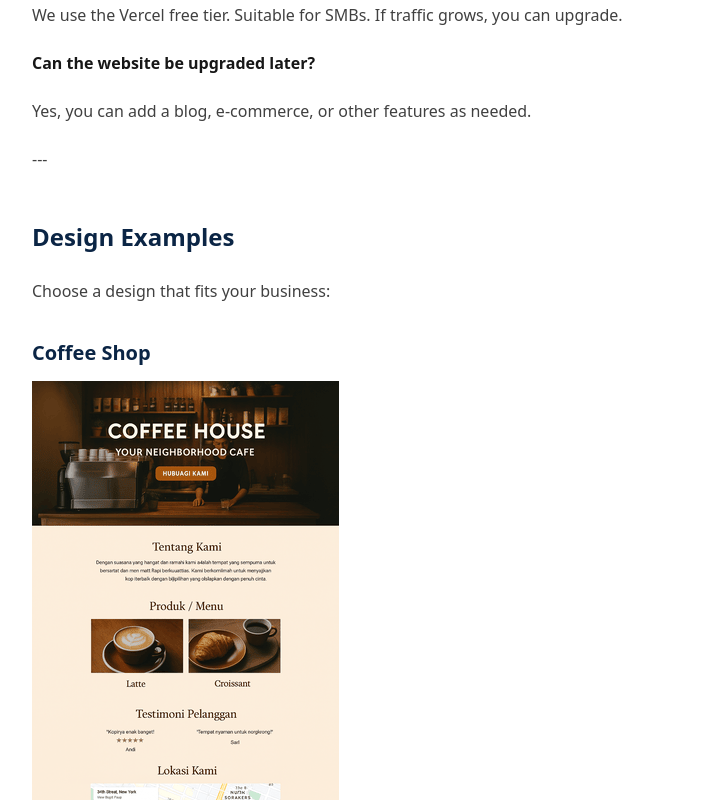
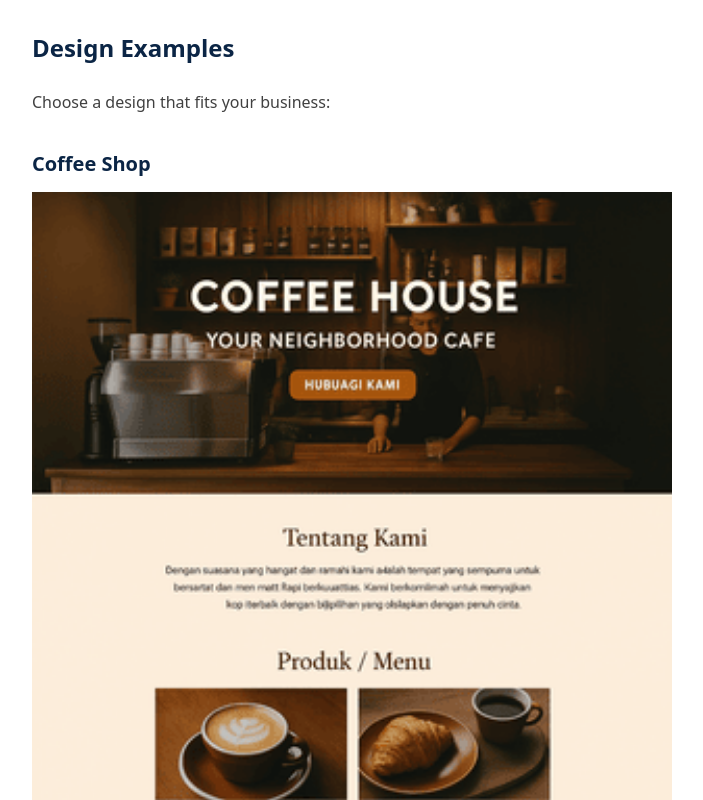
Before and after one commit to InfoStream-Solution/sinarsolusi, a Next.js app: page /en/offers/website-development in a window 1280 px wide. Shown: the part 2000-2800 px from the top of the page, without its empty margins (0-703 px from the left). Built offline with nearby package versions, Linux system fonts and the light colour scheme.

Commit message:
Enhance image responsiveness and add carousel gallery with hover swap feature

```diff
--- a/src/app/[locale]/(site)/offers/[slug]/page.tsx
+++ b/src/app/[locale]/(site)/offers/[slug]/page.tsx
@@ -1,6 +1,7 @@
 import Image from "next/image";
 import { notFound } from "next/navigation";
 import { getOfferByLocaleSlug, getLocalizedOffers } from "@/lib/content";
+import { GalleryMedia } from "./GalleryMedia";
 
 export const revalidate = false;
 
@@ -18,41 +19,23 @@ export default async function OfferDetail({ params }: { params: Promise<{ locale
   const { locale, slug } = await params;
   const offer = getOfferByLocaleSlug(locale, slug);
   if (!offer) return notFound();
+  const items = offer.images.map((full, i) => ({
+    full,
+    thumb: offer.thumbnails[i] || full,
+    alt: `${offer.title} ${i + 1}`,
+  }));
   return (
     <section className="container py-16 md:py-20">
       <h1 className="text-3xl md:text-4xl font-bold text-[color:var(--brand-navy)]">{offer.title}</h1>
       {offer.description && <p className="mt-2 text-neutral-700">{offer.description}</p>}
 
-      {offer.thumbnails.length > 0 && (
-        <div className="mt-8 grid sm:grid-cols-2 lg:grid-cols-3 gap-6">
-          {offer.thumbnails.map((t, i) => {
-            const thumb = t || offer.images[i] || "/vercel.svg";
-            const full = offer.images[i] || thumb;
-            return (
-              <div key={i} className="group relative aspect-[4/3] rounded-lg overflow-hidden border bg-neutral-50">
-                <Image
-                  src={thumb}
-                  alt={`${offer.title} ${i + 1} thumbnail`}
-                  fill
-                  sizes="(min-width: 1024px) 33vw, (min-width: 640px) 50vw, 100vw"
-                  className="object-cover transition-opacity duration-200 opacity-100 group-hover:opacity-0"
-                />
-                <Image
-                  src={full}
-                  alt={`${offer.title} ${i + 1} full`}
-                  fill
-                  sizes="(min-width: 1024px) 33vw, (min-width: 640px) 50vw, 100vw"
-                  className="object-cover transition-opacity duration-200 opacity-0 group-hover:opacity-100"
-                />
-              </div>
-            );
-          })}
-        </div>
+      {items.length > 0 && (
+        <GalleryMedia items={items} layout="carousel" hoverSwap={true} aspect="4/3" />
       )}
 
       {offer.body && (
         <article
-          className="prose prose-neutral max-w-none mt-10 prose-headings:text-[color:var(--brand-navy)]"
+          className="prose prose-neutral max-w-none mt-10 prose-headings:text-[color:var(--brand-navy)] prose-img:w-full prose-img:h-auto"
           dangerouslySetInnerHTML={{ __html: markdownToHtml(offer.body) }}
         />
       )}
--- a/src/app/globals.css
+++ b/src/app/globals.css
@@ -69,3 +69,17 @@ body {
 .container {
   @apply mx-auto px-4 sm:px-6 lg:px-8;
 }
+
+/* Make markdown images responsive and cap thumbnails */
+.prose img {
+  height: auto;
+  max-width: 100%;
+}
+.prose img[src*="/thumbnail/"] {
+  max-width: 480px;
+}
+@media (min-width: 640px) {
+  .prose img[src*="/thumbnail/"] {
+    max-width: 640px;
+  }
+}
--- a/src/content/offers/website-development/index.md
+++ b/src/content/offers/website-development/index.md
@@ -15,6 +15,9 @@ images:
   - "/offers/website-development/design-coconut-exporter.png"
   - "/offers/website-development/design-rubber-exporter.png"
   - "/offers/website-development/design-corporate.png"
+galleryLayout: "carousel"
+hoverSwap: true
+aspect: "4/3"
 ---
 
 # 🌐 Jasa Pembuatan Website Landing Page
```
